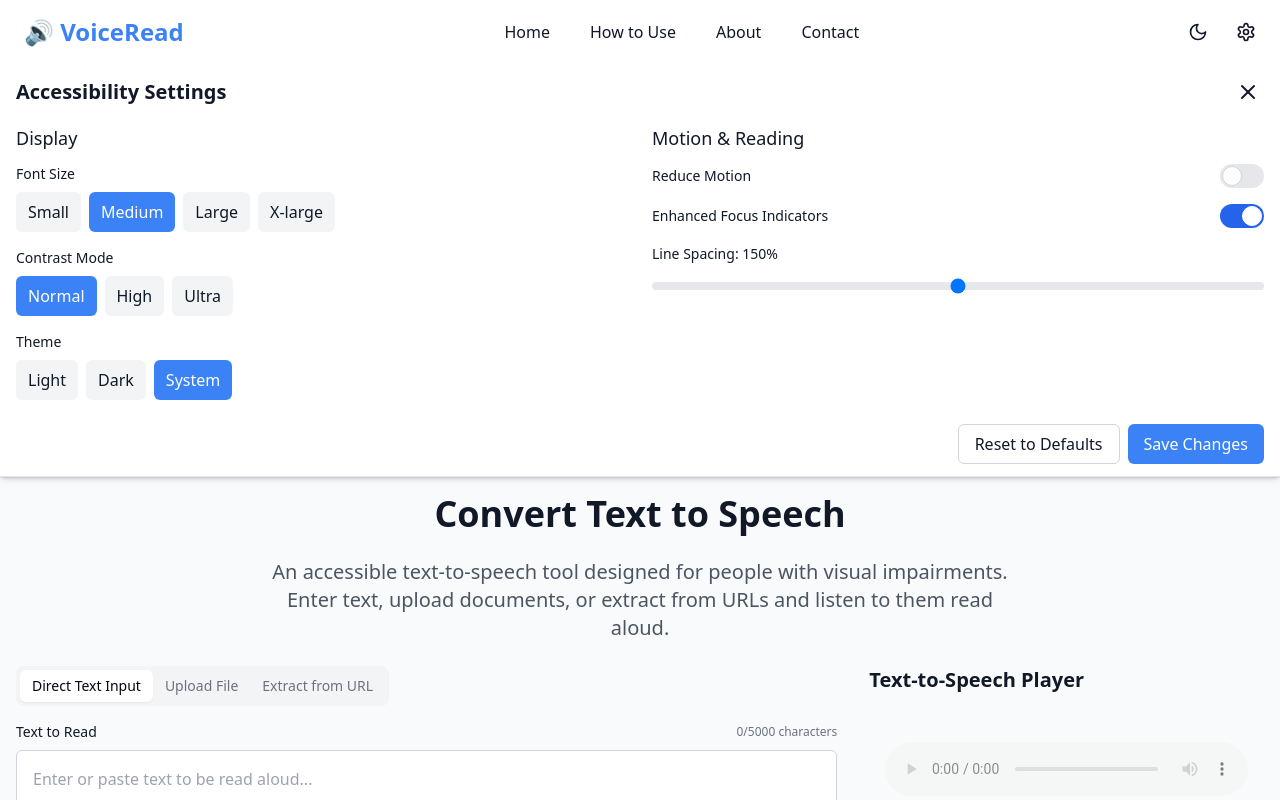
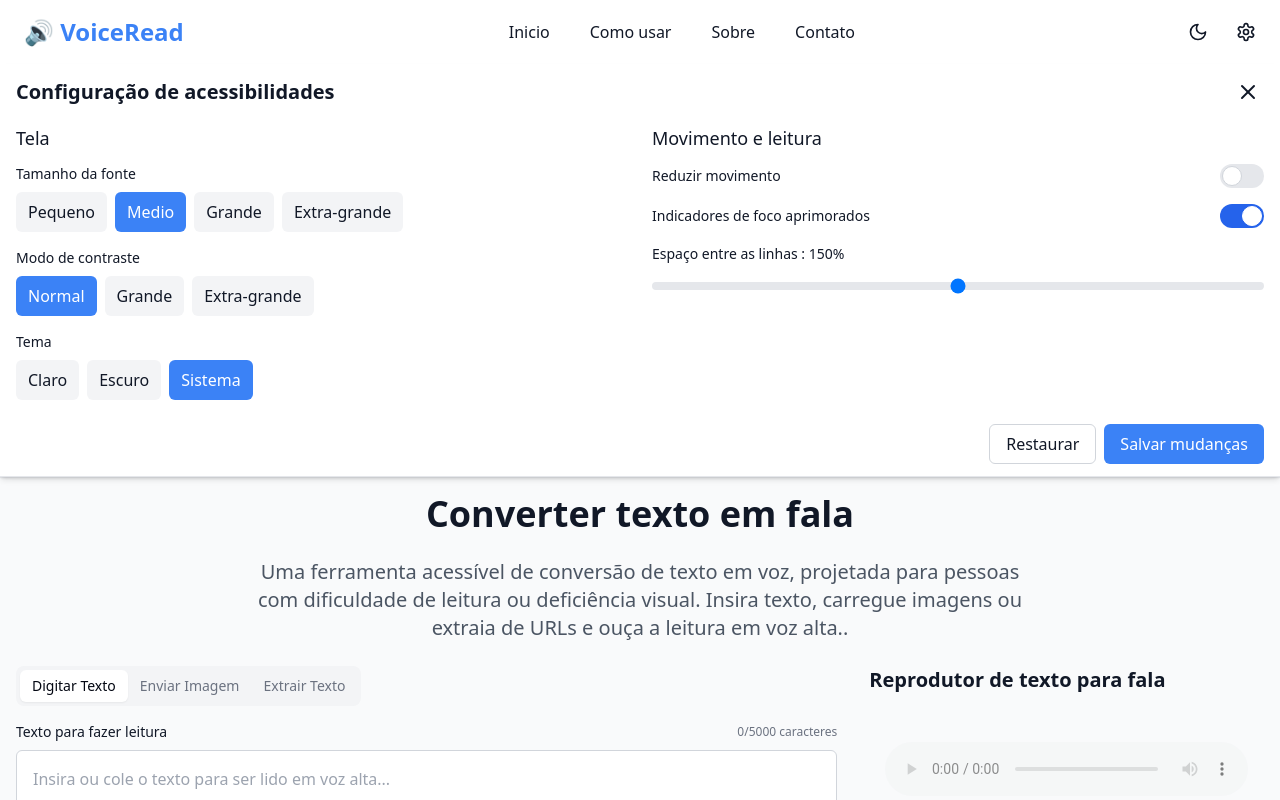
Before and after one commit to albertverso/voice-read, a React (Vite) app: page / in a window 1280 px wide. Both pictures are taken after a click on the button 1245 px from the left and 32 px from the top of the page. Shown: the top 800 px of the page. Built offline with nearby package versions, Linux system fonts and the light colour scheme.

Commit message:
finish base project

```diff
--- a/src/App.tsx
+++ b/src/App.tsx
@@ -39,11 +39,11 @@ function App() {
         <main id="main" className="pb-16">
           <div className="container mx-auto px-4 py-4">
             <h1 className="text-3xl md:text-4xl font-bold text-center mb-6">
-              Convert Text to Speech
+              Converter texto em fala
             </h1>
             <p className="text-xl text-center max-w-3xl mx-auto mb-2 text-gray-600 dark:text-gray-300">
-              An accessible text-to-speech tool designed for people with visual impairments.
-              Enter text, upload documents, or extract from URLs and listen to them read aloud.
+              Uma ferramenta acessível de conversão de texto em voz, projetada para pessoas com dificuldade de leitura ou deficiência visual.
+              Insira texto, carregue imagens ou extraia de URLs e ouça a leitura em voz alta..
             </p>
           </div>
 
@@ -54,13 +54,13 @@ function App() {
           <div className="container mx-auto px-4">
             <div className="flex flex-col md:flex-row justify-between items-center">
               <p className="text-gray-600 dark:text-gray-300 mb-4 md:mb-0">
-                &copy; {new Date().getFullYear()} VoiceRead - Accessible Text-to-Speech
+                &copy; {new Date().getFullYear()} VoiceRead - Conversão de texto em fala acessível
               </p>
               <nav className="flex flex-wrap gap-6">
-                <a href="#" className="text-primary hover:underline">Accessibility Statement</a>
-                <a href="#" className="text-primary hover:underline">Privacy Policy</a>
-                <a href="#" className="text-primary hover:underline">Terms of Service</a>
-                <a href="#" className="text-primary hover:underline">Contact</a>
+                <a href="#" className="text-primary hover:underline">Declaração de Acessibilidade</a>
+                <a href="#" className="text-primary hover:underline">Política de Privacidade</a>
+                <a href="#" className="text-primary hover:underline">Termos de Serviço</a>
+                <a href="#" className="text-primary hover:underline">Contato</a>
               </nav>
             </div>
           </div>
--- a/src/components/Header.tsx
+++ b/src/components/Header.tsx
@@ -38,19 +38,19 @@ export const Header: React.FC = () => {
         </div>
 
         <nav className={`${menuOpen ? 'flex' : 'hidden'} md:flex absolute md:static top-16 left-0 right-0 flex-col md:flex-row items-center gap-4 p-4 md:p-0 bg-white dark:bg-gray-900 md:bg-transparent shadow-md md:shadow-none`}>
-          <a href="#" className="md:px-3 py-2 hover:text-primary" onClick={(e) => { e.preventDefault(); toggleMenu(); }}>Home</a>
-          <a href="#" className="md:px-3 py-2 hover:text-primary" onClick={(e) => { e.preventDefault(); toggleMenu(); }}>How to Use</a>
-          <a href="#" className="md:px-3 py-2 hover:text-primary" onClick={(e) => { e.preventDefault(); toggleMenu(); }}>About</a>
-          <a href="#" className="md:px-3 py-2 hover:text-primary" onClick={(e) => { e.preventDefault(); toggleMenu(); }}>Contact</a>
+          <a href="#" className="md:px-3 py-2 hover:text-primary" onClick={(e) => { e.preventDefault(); toggleMenu(); }}>Inicio</a>
+          <a href="#" className="md:px-3 py-2 hover:text-primary" onClick={(e) => { e.preventDefault(); toggleMenu(); }}>Como usar</a>
+          <a href="#" className="md:px-3 py-2 hover:text-primary" onClick={(e) => { e.preventDefault(); toggleMenu(); }}>Sobre</a>
+          <a href="#" className="md:px-3 py-2 hover:text-primary" onClick={(e) => { e.preventDefault(); toggleMenu(); }}>Contato</a>
         </nav>
 
         <div className="flex items-center space-x-3">
           <button
-            onClick={() => setThemeMode(settings.themeMode === 'dark' ? 'light' : 'dark')}
+            onClick={() => setThemeMode(settings.themeMode === 'escuro' ? 'claro' : 'escuro')}
             className="p-2 rounded-full hover:bg-gray-100 dark:hover:bg-gray-800"
-            aria-label={settings.themeMode === 'dark' ? 'Switch to light mode' : 'Switch to dark mode'}
+            aria-label={settings.themeMode === 'escuro' ? 'Switch to light mode' : 'Switch to dark mode'}
           >
-            {settings.themeMode === 'dark' ? <Sun size={20} /> : <Moon size={20} />}
+            {settings.themeMode === 'escuro' ? <Sun size={20} /> : <Moon size={20} />}
           </button>
 
           <button
@@ -74,7 +74,7 @@ export const Header: React.FC = () => {
           aria-label="Accessibility settings"
         >
           <div className="flex justify-between items-center mb-4">
-            <h2 className="text-xl font-semibold">Accessibility Settings</h2>
+            <h2 className="text-xl font-semibold">Configuração de acessibilidades</h2>
             <button
               onClick={() => setSettingsOpen(false)}
               className="p-1 rounded-full hover:bg-gray-100 dark:hover:bg-gray-800"
@@ -86,13 +86,13 @@ export const Header: React.FC = () => {
 
           <div className="grid grid-cols-1 md:grid-cols-2 gap-6">
             <div>
-              <h3 className="text-lg font-medium mb-3">Display</h3>
+              <h3 className="text-lg font-medium mb-3">Tela</h3>
 
               <div className="space-y-4">
                 <div>
-                  <label className="block text-sm font-medium mb-2">Font Size</label>
+                  <label className="block text-sm font-medium mb-2">Tamanho da fonte</label>
                   <div className="flex space-x-2">
-                    {(['small', 'medium', 'large', 'x-large'] as const).map((size) => (
+                    {(['pequeno', 'medio', 'grande', 'extra-grande'] as const).map((size) => (
                       <button
                         key={size}
                         onClick={() => setFontSize(size)}
@@ -110,9 +110,9 @@ export const Header: React.FC = () => {
                 </div>
 
                 <div>
-                  <label className="block text-sm font-medium mb-2">Contrast Mode</label>
+                  <label className="block text-sm font-medium mb-2">Modo de contraste</label>
                   <div className="flex space-x-2">
-                    {(['normal', 'high', 'ultra'] as const).map((mode) => (
+                    {(['normal', 'grande', 'extra-grande'] as const).map((mode) => (
                       <button
                         key={mode}
                         onClick={() => setContrastMode(mode)}
@@ -130,9 +130,9 @@ export const Header: React.FC = () => {
                 </div>
 
                 <div>
-                  <label className="block text-sm font-medium mb-2">Theme</label>
+                  <label className="block text-sm font-medium mb-2">Tema</label>
                   <div className="flex space-x-2">
-                    {(['light', 'dark', 'system'] as const).map((theme) => (
+                    {(['claro', 'escuro', 'sistema'] as const).map((theme) => (
                       <button
                         key={theme}
                         onClick={() => setThemeMode(theme)}
@@ -152,11 +152,11 @@ export const Header: React.FC = () => {
             </div>
 
             <div>
-              <h3 className="text-lg font-medium mb-3">Motion & Reading</h3>
+              <h3 className="text-lg font-medium mb-3">Movimento e leitura</h3>
 
               <div className="space-y-4">
                 <div className="flex items-center justify-between">
-                  <label className="text-sm font-medium">Reduce Motion</label>
+                  <label className="text-sm font-medium">Reduzir movimento</label>
                   <label className="inline-flex items-center cursor-pointer">
                     <input
                       type="checkbox"
@@ -169,7 +169,7 @@ export const Header: React.FC = () => {
                 </div>
 
                 <div className="flex items-center justify-between">
-                  <label className="text-sm font-medium">Enhanced Focus Indicators</label>
+                  <label className="text-sm font-medium">Indicadores de foco aprimorados</label>
                   <label className="inline-flex items-center cursor-pointer">
                     <input
                       type="checkbox"
@@ -183,7 +183,7 @@ export const Header: React.FC = () => {
 
                 <div>
                   <label className="block text-sm font-medium mb-2">
-                    Line Spacing: {settings.lineSpacing}%
+                    Espaço entre as linhas : {settings.lineSpacing}%
                   </label>
                   <input
                     type="range"
@@ -205,12 +205,12 @@ export const Header: React.FC = () => {
               onClick={resetToDefaults}
               className="mr-2"
             >
-              Reset to Defaults
+              Restaurar
             </Button>
             <Button
               onClick={() => setSettingsOpen(false)}
             >
-              Save Changes
+              Salvar mudanças
             </Button>
           </div>
         </div>
--- /dev/null
+++ b/src/components/ImageUpload.tsx
@@ -0,0 +1,74 @@
+import React, { useRef } from 'react';
+import { Upload, AlertTriangle } from 'lucide-react';
+
+interface FileUploadProps {
+  isLoading: boolean;
+  error?: string | null;
+  onImageSelected: (file: File) => void;
+  click?: (e: React.MouseEvent<HTMLButtonElement>) => void;
+}
+
+export const ImageUpload: React.FC<FileUploadProps> = ({
+  isLoading,
+  error,
+  onImageSelected,
+}) => {
+  const fileInputRef = useRef<HTMLInputElement>(null);
+
+  const triggerFileInput = () => {
+    fileInputRef.current?.click();
+  };
+
+  const handleFileChange = (e: React.ChangeEvent<HTMLInputElement>) => {
+    const file = e.target.files?.[0];
+    if (file) {
+      onImageSelected(file);
+    }
+  };
+
+  return (
+    <div className="w-full border border-gray-300 dark:border-gray-700 rounded-lg p-6 bg-white dark:bg-gray-800">
+      <h3 className="text-lg font-medium mb-4">Carregar imagem</h3>
+        <>
+          <div
+            className="border-2 border-dashed border-gray-300 dark:border-gray-700 rounded-lg p-8 text-center cursor-pointer hover:border-primary dark:hover:border-primary transition-colors"
+            onClick={triggerFileInput}
+            onKeyDown={(e) => (e.key === 'Enter' || e.key === ' ') && triggerFileInput()}
+            tabIndex={0}
+            role="button"
+            aria-label="Upload Imagem"
+          >
+            <div className="flex flex-col items-center">
+              <Upload size={40} className="mb-3 text-gray-500 dark:text-gray-400" />
+              <p className="text-base mb-1">Arraste e solte ou clique para selecionar</p>
+              <p className="text-sm text-gray-500 dark:text-gray-400">
+                Suporta imagens PNG e JPG (máx. 10MB)
+              </p>
+            </div>
+          </div>
+
+          <input
+            type="file"
+            ref={fileInputRef}
+            onChange={handleFileChange}
+            accept="image/png, image/jpeg"
+            className="hidden"
+          />
+
+          {error && (
+            <div className="mt-4 p-3 bg-red-100 dark:bg-red-900/30 text-red-800 dark:text-red-300 rounded-md flex items-start">
+              <AlertTriangle className="h-5 w-5 mr-2 flex-shrink-0 mt-0.5" />
+              <span>{error}</span>
+            </div>
+          )}
+        </>
+
+      {isLoading && (
+        <div className="mt-4 text-center">
+          <div className="inline-block animate-spin h-8 w-8 border-4 border-gray-300 dark:border-gray-700 border-t-primary rounded-full"></div>
+          <p className="mt-2">Extraindo texto da imagem...</p>
+        </div>
+      )}
+    </div>
+  );
+};
--- a/src/components/TabContent.tsx
+++ b/src/components/TabContent.tsx
@@ -1,5 +1,6 @@
 import React, { useState } from 'react';
 import { FileUpload } from './FileUpload';
+import { ImageUpload } from './ImageUpload';
 import { LinkExtractor } from './LinkExtractor';
 import { TextInput } from './TextInput';
 // import { Player } from './Player';
@@ -7,12 +8,16 @@ import { Tabs, TabsContent, TabsList, TabsTrigger } from './ui/Tabs';
 import { gerarAudio } from "../services/ttsService";
 import AutoTextarea from './ui/AutoTextarea';
 import { Button } from './ui/Button';
-import { FileAudio, LucideCircleDashed } from 'lucide-react';
+import { FileAudio, LucideCircleDashed, Volume2 } from 'lucide-react';
+import { sendImage } from '../services/geminiService';
 
 export const TabContent: React.FC = () => {
   const [text, setText] = useState('');
   const [audioUrl, setAudioUrl] = useState<string | null>(null);
   const [loading, setLoading] = useState(false);
+  const [loadingImage, setLoadingImage] = useState(false);
+  const [error, setError] = useState<string | null>(null);
+
 
   const handleTextChange = (newText: string) => {
     setText(newText);
@@ -36,15 +41,33 @@ export const TabContent: React.FC = () => {
     }
   };
 
+  const handleImageSelected = async (file: File) => {
+    setLoadingImage(true);
+    setError(null);
+    try {
+      const result = await sendImage(file);
+      if (result.status === 200) {
+        setText(result.text);
+      } else {
+        alert(result.message || "Erro ao processar imagem.");
+      }
+    } catch (error) {
+      console.error("Erro:", error);
+      alert("Erro inesperado.");
+    } finally {
+      setLoadingImage(false);
+    }
+  };
+
   return (
     <div className="container mx-auto px-4 pb-4">
       <div className="grid grid-cols-1 lg:grid-cols-3 gap-8">
         <div className="lg:col-span-2">
           <Tabs defaultValue="text" className="mb-8">
             <TabsList>
-              <TabsTrigger value="text">Direct Text Input</TabsTrigger>
-              <TabsTrigger value="file">Upload File</TabsTrigger>
-              <TabsTrigger value="url">Extract from URL</TabsTrigger>
+              <TabsTrigger value="text">Digitar Texto</TabsTrigger>
+              <TabsTrigger value="file">Enviar Imagem</TabsTrigger>
+              <TabsTrigger value="url">Extrair Texto</TabsTrigger>
             </TabsList>
 
             <TabsContent value="text" className="mt-4">
@@ -57,7 +80,11 @@ export const TabContent: React.FC = () => {
             </TabsContent>
 
             <TabsContent value="file" className="mt-4">
-              <FileUpload onTextExtracted={handleTextChange} />
+              <ImageUpload
+                isLoading={loadingImage}
+                error={error}
+                onImageSelected={handleImageSelected}
+              />
             </TabsContent>
 
             <TabsContent value="url" className="mt-4">
@@ -66,14 +93,14 @@ export const TabContent: React.FC = () => {
           </Tabs>
 
           <div className="bg-white dark:bg-gray-800 border border-gray-200 dark:border-gray-700 rounded-lg p-6 mb-6">
-            <h2 className="text-lg font-medium mb-4">Text Preview</h2>
+            <h2 className="text-lg font-medium mb-4">Visualização de texto</h2>
             {text ? (
             <div className="relative">
               <AutoTextarea text={text} setText={setText} />
             </div>
             ) : (
               <p className="text-gray-500 dark:text-gray-400 italic">
-                No text entered yet. Type directly, upload a file, or extract from a URL.
+                Nenhum texto inserido ainda. Digite diretamente, carregue um imagem ou extraia de uma URL.
               </p>
             )}
           </div>
@@ -104,7 +131,7 @@ export const TabContent: React.FC = () => {
 
         <div>
             <div className="sticky top-24">
-              <h2 className="text-xl font-semibold mb-4">Text-to-Speech Player</h2>
+              <h2 className="text-xl font-semibold mb-4">Reprodutor de texto para fala</h2>
               {/* <Player text={text} /> */}
               <div className="p-4 max-w-xl mx-auto">
                 <div
@@ -116,30 +143,30 @@ export const TabContent: React.FC = () => {
               </div>
 
               <div className="mt-8 bg-white dark:bg-gray-800 border border-gray-200 dark:border-gray-700 rounded-lg p-6">
-                <h3 className="text-lg font-medium mb-3">Keyboard Shortcuts</h3>
+                <h3 className="text-lg font-medium mb-3">Atalhos de teclado</h3>
                 <ul className="space-y-2 text-sm">
                   <li className="flex justify-between">
                     <span>Play/Pause</span>
                     <kbd className="px-2 py-1 bg-gray-100 dark:bg-gray-700 rounded">Space</kbd>
                   </li>
                   <li className="flex justify-between">
-                    <span>Stop</span>
+                    <span>Pare</span>
                     <kbd className="px-2 py-1 bg-gray-100 dark:bg-gray-700 rounded">Esc</kbd>
                   </li>
                   <li className="flex justify-between">
-                    <span>Volume Up</span>
+                    <span>Aumentar Volume</span>
                     <kbd className="px-2 py-1 bg-gray-100 dark:bg-gray-700 rounded">↑</kbd>
                   </li>
                   <li className="flex justify-between">
-                    <span>Volume Down</span>
+                    <span>Abaixar Volume</span>
                     <kbd className="px-2 py-1 bg-gray-100 dark:bg-gray-700 rounded">↓</kbd>
                   </li>
                   <li className="flex justify-between">
-                    <span>Speed Up</span>
+                    <span>Aumentar Velocidade de Reprodução</span>
                     <kbd className="px-2 py-1 bg-gray-100 dark:bg-gray-700 rounded">→</kbd>
                   </li>
                   <li className="flex justify-between">
-                    <span>Speed Down</span>
+                    <span>Diminuir Volume de Reprodução</span>
                     <kbd className="px-2 py-1 bg-gray-100 dark:bg-gray-700 rounded">←</kbd>
                   </li>
                 </ul>
--- a/src/components/TextInput.tsx
+++ b/src/components/TextInput.tsx
@@ -16,7 +16,7 @@ export const TextInput: React.FC<TextInputProps> = ({
   value,
   onChange,
   onClear,
-  placeholder = 'Enter or paste text to be read aloud...',
+  placeholder = 'Insira ou cole o texto para ser lido em voz alta...',
   maxLength = 5000,
   click = () => {},
 }) => {
@@ -69,7 +69,7 @@ export const TextInput: React.FC<TextInputProps> = ({
     <div className="w-full">
       <div className="mb-2 flex justify-between items-center">
         <label htmlFor="text-input" className="text-sm font-medium">
-          Text to Read
+          Texto para fazer leitura
         </label>
         <span
           className={`text-xs ${
@@ -78,7 +78,7 @@ export const TextInput: React.FC<TextInputProps> = ({
               : 'text-gray-500 dark:text-gray-400'
           }`}
         >
-          {charCount}/{maxLength} characters
+          {charCount}/{maxLength} caracteres
         </span>
       </div>
 
@@ -105,7 +105,7 @@ export const TextInput: React.FC<TextInputProps> = ({
       </div>
 
       <p id="text-input-instructions" className="mt-1 text-xs text-gray-500 dark:text-gray-400">
-        Type or paste text that you want to be read aloud. You can also upload a file or extract text from a URL.
+        Digite ou cole o texto que deseja que seja lido em voz alta. Você também pode enviar um arquivo ou extrair o texto de uma URL.
       </p>
 
       <div className="mt-4 flex flex-wrap gap-2">
@@ -115,7 +115,7 @@ export const TextInput: React.FC<TextInputProps> = ({
           size="sm"
           className="flex items-center gap-1"
         >
-          <Clipboard size={16} /> Paste from Clipboard
+          <Clipboard size={16} /> Colar da área de transferência
         </Button>
 
         <Button
@@ -125,7 +125,7 @@ export const TextInput: React.FC<TextInputProps> = ({
           className="flex items-center gap-1"
           disabled={!value}
         >
-          <Copy size={16} /> {copySuccess ? 'Copied!' : 'Copy Text'}
+          <Copy size={16} /> {copySuccess ? 'Copiado!' : 'Copiar Texto'}
         </Button>
       </div>
     </div>
--- a/src/contexts/AccessibilityContext.tsx
+++ b/src/contexts/AccessibilityContext.tsx
@@ -1,8 +1,8 @@
 import React, { createContext, useContext, useState, useEffect } from 'react';
 
-type FontSize = 'small' | 'medium' | 'large' | 'x-large';
-type ContrastMode = 'normal' | 'high' | 'ultra';
-type ThemeMode = 'light' | 'dark' | 'system';
+type FontSize = 'pequeno' | 'medio' | 'grande' | 'extra-grande'
+type ContrastMode = 'normal' | 'grande' | 'extra-grande';
+type ThemeMode = 'claro' | 'escuro' | 'sistema';
 
 interface AccessibilityState {
   fontSize: FontSize;
@@ -25,9 +25,9 @@ interface AccessibilityContextType {
 }
 
 const defaultSettings: AccessibilityState = {
-  fontSize: 'medium',
+  fontSize: 'medio',
   contrastMode: 'normal',
-  themeMode: 'system',
+  themeMode: 'sistema',
   reducedMotion: false,
   lineSpacing: 150,
   focusIndicatorsEnhanced: true,
@@ -67,7 +67,7 @@ export const AccessibilityProvider: React.FC<{ children: React.ReactNode }> = ({
     document.body.style.lineHeight = `${settings.lineSpacing}%`;
 
     // Handle system preference for dark mode if set to 'system'
-    if (settings.themeMode === 'system') {
+    if (settings.themeMode === 'sistema') {
       const darkModeMediaQuery = window.matchMedia('(prefers-color-scheme: dark)');
       const updateTheme = (e: MediaQueryListEvent | MediaQueryList) => {
         document.documentElement.classList.toggle('dark', e.matches);
@@ -78,7 +78,7 @@ export const AccessibilityProvider: React.FC<{ children: React.ReactNode }> = ({
 
       return () => darkModeMediaQuery.removeEventListener('change', updateTheme);
     } else {
-      document.documentElement.classList.toggle('dark', settings.themeMode === 'dark');
+      document.documentElement.classList.toggle('dark', settings.themeMode === 'escuro');
     }
   }, [settings]);
 
--- /dev/null
+++ b/src/services/geminiService.ts
@@ -0,0 +1,23 @@
+interface ApiResponse {
+  [x: string]: any;
+  status: number;
+  message?: string;
+  data?: any; // Substitua `any` pelo tipo real esperado, se souber
+}
+
+export const sendImage = async (file: File): Promise<ApiResponse> => {
+  const formData = new FormData();
+  formData.append('image', file);
+
+  const response = await fetch(`https://backend-gerador-texto-voz.onrender.com/api/gemini`, {
+    method: 'POST',
+    body: formData,
+  });
+
+  const responseData = await response.json();
+
+  return {
+    status: response.status,
+    ...responseData,
+  };
+};
```
Also changed, not shown: 1 other file (tests, documents, lock files or other folders).
